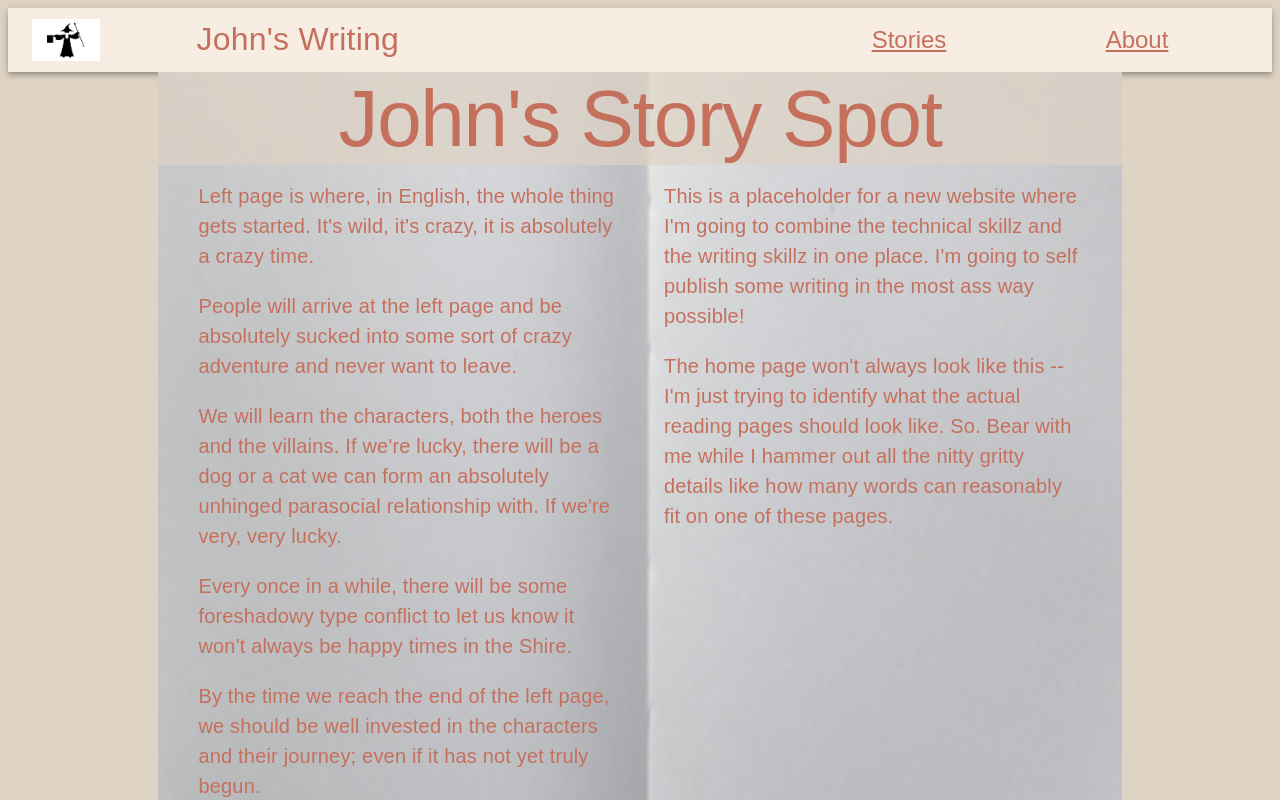
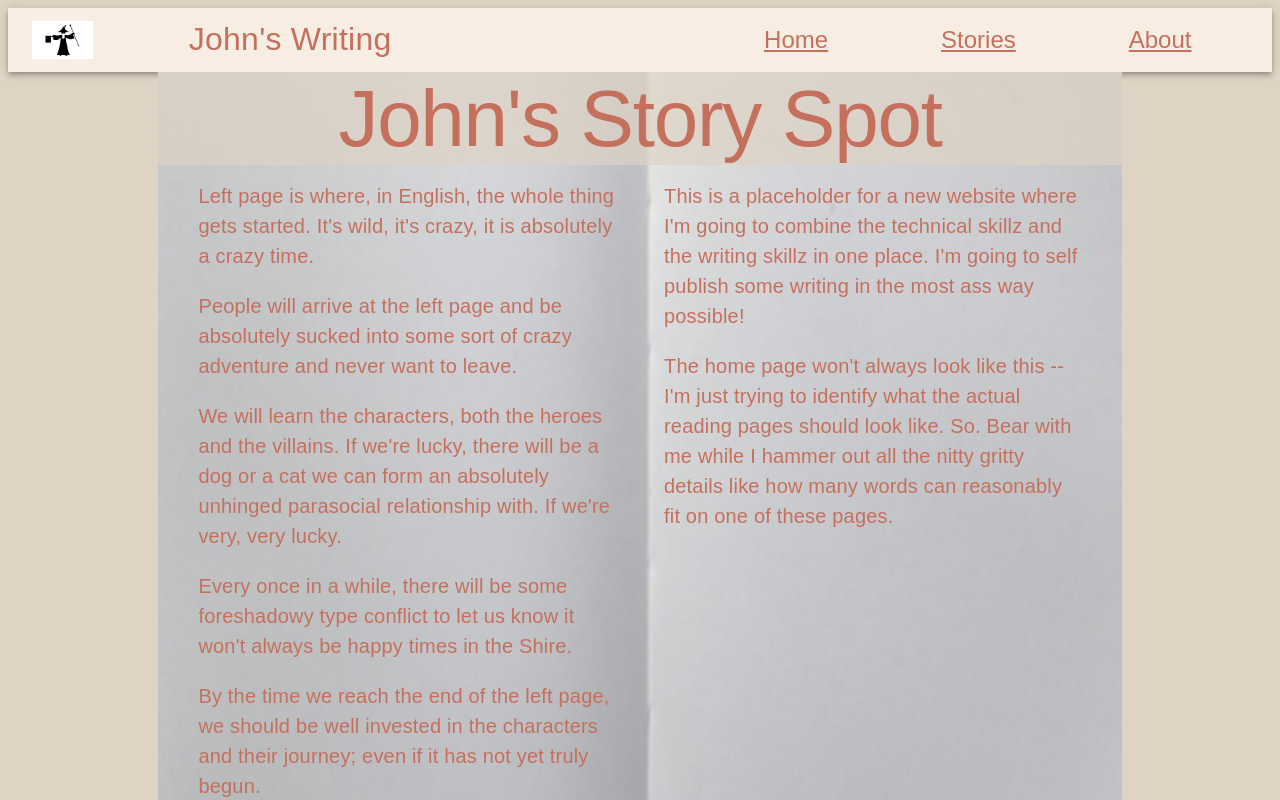
Before and after one commit to jdmac020/writing-site, a React (Vite) app: page / in a window 1280 px wide. Shown: the top 800 px of the page. Built offline with nearby package versions, Linux system fonts and the light colour scheme.

Commit message:
Add Home link to navbar

```diff
--- a/src/components/NavBar.tsx
+++ b/src/components/NavBar.tsx
@@ -12,7 +12,8 @@ export const NavBar = () => {
             <Box component={'img'} src={logo} sx={{ maxWidth: { xs: '30%', lg: '9%' }, marginRight: { md: '2rem', lg: '6rem' } }}/>
             <Typography variant={'h4'} sx={{ fontSize: { md: '3rem', lg: '2rem' }}}>John's Writing</Typography>
           </Grid>
-          <Grid container flex={'flex'} direction={'row'} justifyContent={'space-around'} alignContent={'center'} width={{ xs: '60%'}}>
+          <Grid container flex={'flex'} direction={'row'} justifyContent={'space-around'} alignContent={'center'} width={{ xs: '80%'}}>
+            <ResponsiveLink target={'/'} text={'Home'} />
             <ResponsiveLink target={'/stories'} text={'Stories'} />
             <ResponsiveLink target={'/about'} text={'About'} />
           </Grid>
```
